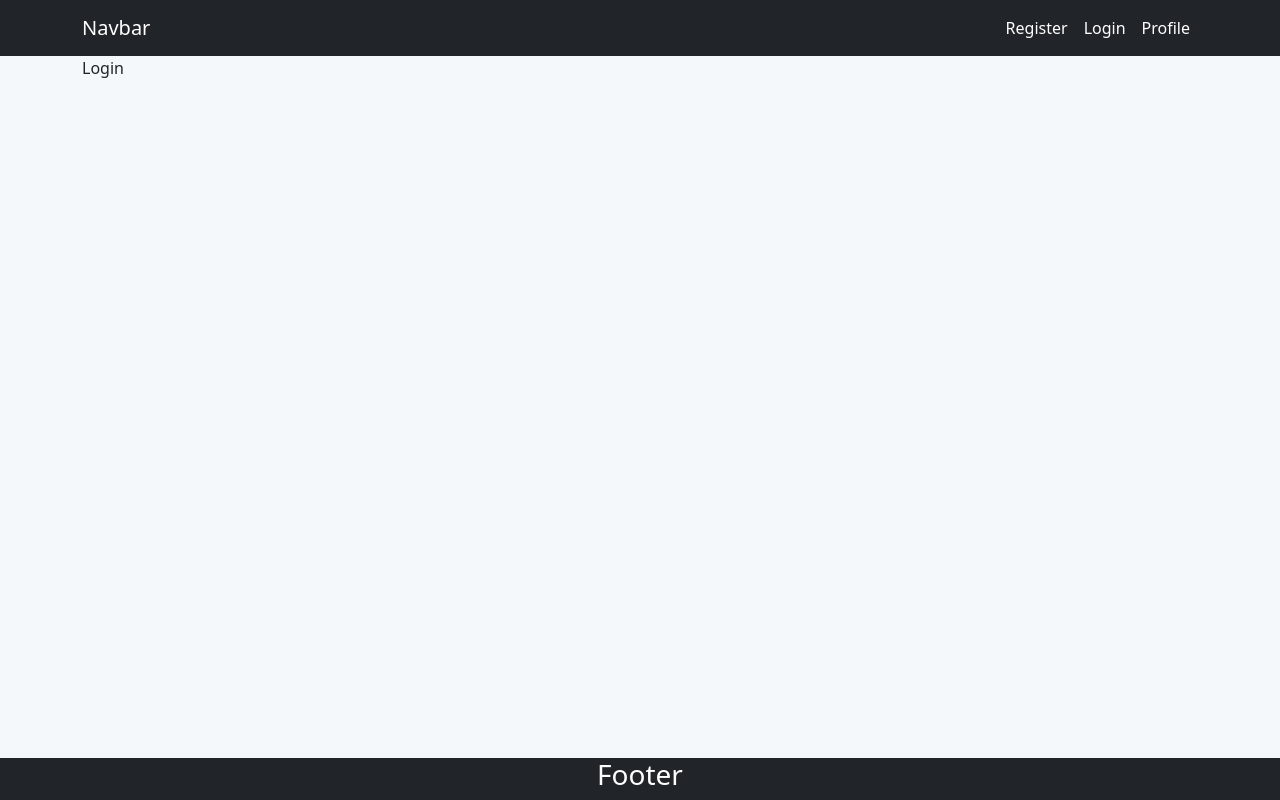
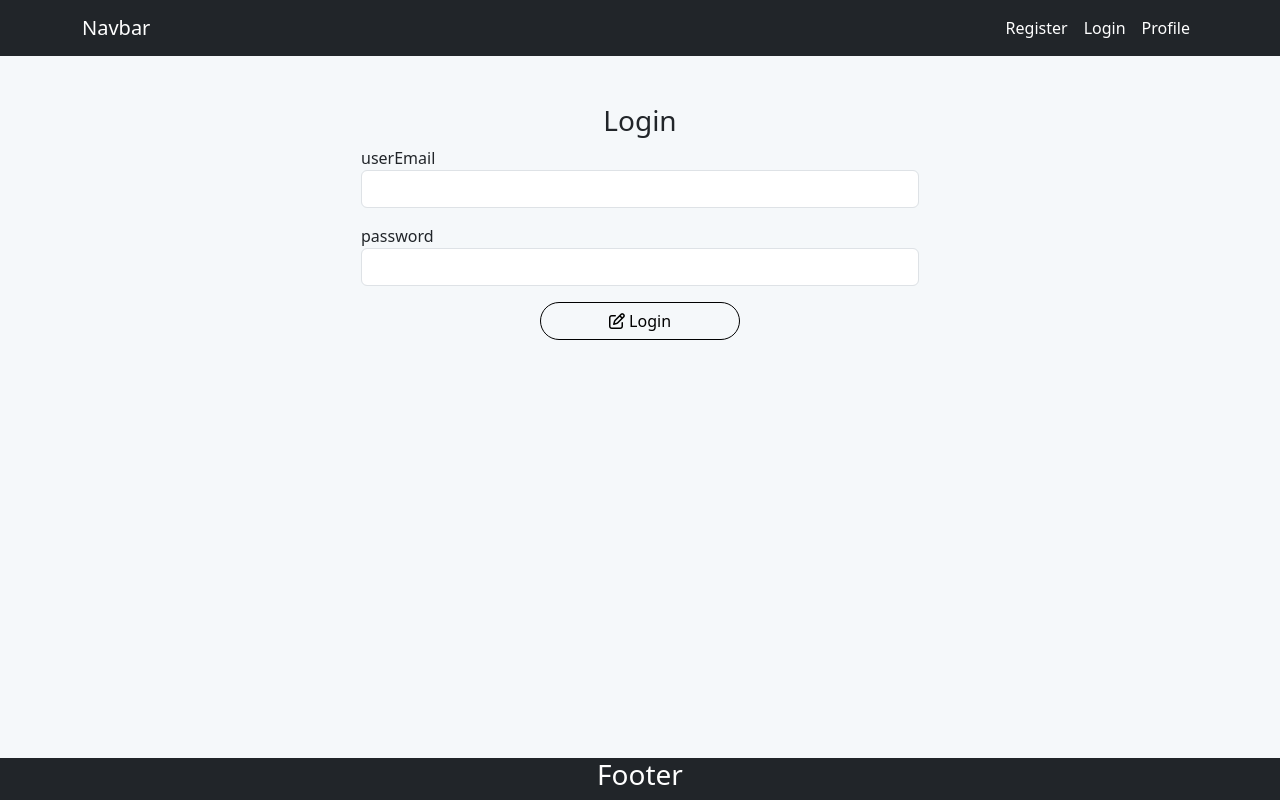
Before and after one commit to Ehabmoh23/sara7a-app, a React (Create React App) app: page /login in a window 1280 px wide. Built offline with nearby package versions, Linux system fonts and the light colour scheme.

Commit message:
login completed

```diff
--- a/package.json
+++ b/package.json
@@ -14,7 +14,8 @@
     "react-dom": "^18.2.0",
     "react-router-dom": "^6.16.0",
     "react-scripts": "5.0.1",
-    "web-vitals": "^2.1.4"
+    "web-vitals": "^2.1.4",
+    "yup": "^1.3.2"
   },
   "scripts": {
     "start": "react-scripts start",
--- a/src/components/Login/Login.jsx
+++ b/src/components/Login/Login.jsx
@@ -1,9 +1,86 @@
-import React from 'react';
-import styles from './Login.module.css'
+import React, { useState } from "react";
+import styles from './Login.module.css';
+import { useNavigate } from "react-router-dom";
+import { useFormik } from "formik";
+import * as Yup from "yup";
+import axios from 'axios';
 export default function Login()  {
-    return (
-        <div>
-            Login
+    let navigate = useNavigate();
+    const[isLoading,setIsLoading] = useState(false);
+    const[apiError,setApiError] = useState("");
+
+    function login(values){
+        setIsLoading(true);
+     axios.post(`https://sara7aiti.onrender.com/api/v1/user/signin`, values).then((data)=>{
+        if(data.data.message == "welcome"){
+            setIsLoading(false);
+            navigate("/profile")
+        }
+     }).catch((err)=>{
+        setApiError(err.response.data.error);
+        setIsLoading(false);
+     })
+    }
+
+    const validationSchema = Yup.object({
+        email: Yup.string().email('Invalid email address').required('email is Required'),
+        password: Yup.string().matches(/^[A-Z][a-z0-9]{3,8}$/,"password should start with capital").required('password is Required'),
+      });
+
+
+      let formik = useFormik({
+        initialValues: {
+          email: "",
+          password: "",
+        },validationSchema,
+        onSubmit: (values) => {
+            login(values)
+        }
+      });
+      return (
+        <div className="w-50 mx-auto my-5">
+          <h3 className="text-center">Login</h3>
+            {apiError ? <div className="alert alert-danger">{apiError}</div>:""}
+          <form onSubmit={formik.handleSubmit}>
+            <div className="form-group mb-3">
+              <label htmlFor="email">userEmail</label>
+              <input
+                type="email"
+                id="email"
+                className="form-control"
+                name="email"
+                value={formik.values.email}
+                onChange={formik.handleChange}
+                onBlur={formik.handleBlur}
+
+              />
+                {formik.errors.email && formik.touched.email ? <div className="alert alert-danger">{formik.errors.email}</div> : ""}
+
+            </div>
+            <div className="form-group mb-3">
+              <label htmlFor="password">password</label>
+              <input
+                type="password"
+                id="password"
+                className="form-control"
+                name="password"
+                value={formik.values.password}
+                onChange={formik.handleChange}
+                onBlur={formik.handleBlur}
+
+              />
+                {formik.errors.password && formik.touched.password ? <div className="alert alert-danger">{formik.errors.password}</div> : ""}
+
+            </div>
+            <div>
+              <button
+                type="submit"
+                className="btn btn-default-outline d-block mx-auto"
+              >
+            {isLoading ? <i className="fa fa-spin fa-spinner" /> : <> <i className="far fa-edit" /> Login</>}
+              </button>
+            </div>
+          </form>
         </div>
-    );
+      );
 }
--- a/src/components/Register/Register.jsx
+++ b/src/components/Register/Register.jsx
@@ -1,7 +1,39 @@
-import React from "react";
+import React, { useState } from "react";
 import styles from "./Register.module.css";
 import { useFormik } from "formik";
+import * as Yup from "yup";
+import axios from 'axios';
+import { useNavigate } from "react-router-dom";
 export default function Register() {
+    let navigate = useNavigate();
+    const[isLoading,setIsLoading] = useState(false);
+    const[apiError,setApiError] = useState("");
+
+
+     function register(values){
+        setIsLoading(true);
+     axios.post(`https://sara7aiti.onrender.com/api/v1/user`, values).then((data)=>{
+        if(data.data.message == "Added"){
+            setIsLoading(false);
+            navigate("/login")
+        }
+     }).catch((err)=>{
+        setApiError(err.response.data.error);
+        setIsLoading(false);
+     })
+    }
+
+  const validationSchema = Yup.object({
+    name: Yup.string()
+      .max(15, "Must be 15 characters or less")
+      .min(3, "Must be 3 characters or more")
+      .required("name is Required"),
+    email: Yup.string().email('Invalid email address').required('email is Required'),
+    password: Yup.string().matches(/^[A-Z][a-z0-9]{3,8}$/,"password should start with capital").required('password is Required'),
+    rePassword: Yup.string().oneOf([Yup.ref("password")]).required('rePassword is Required'),
+    age: Yup.number().required("is requried").positive().integer(),
+  });
+
   let formik = useFormik({
     initialValues: {
       name: "",
@@ -9,19 +41,17 @@ export default function Register() {
       password: "",
       rePassword: "",
       age: 0,
-    },
-    onSubmit: (values) => {
-      console.log("hello",values);
-    },
+    },validationSchema,
+    onSubmit: (values) => {register(values)}
   });
 
   return (
     <div className="w-50 mx-auto my-5">
       <h3 className="text-center">Register</h3>
-
+        {apiError ? <div className="alert alert-danger">{apiError}</div>:""}
       <form onSubmit={formik.handleSubmit}>
         <div className="form-group mb-3">
-        <label htmlFor="name">userName</label>
+          <label htmlFor="name">userName</label>
           <input
             type="text"
             id="name"
@@ -29,10 +59,12 @@ export default function Register() {
             name="name"
             value={formik.values.name}
             onChange={formik.handleChange}
+            onBlur={formik.handleBlur}
           />
+            {formik.errors.name && formik.touched.name ? <div className="alert alert-danger">{formik.errors.name}</div> : ""}
         </div>
         <div className="form-group mb-3">
-        <label htmlFor="email">userEmail</label>
+          <label htmlFor="email">userEmail</label>
           <input
             type="email"
             id="email"
@@ -40,10 +72,14 @@ export default function Register() {
             name="email"
             value={formik.values.email}
             onChange={formik.handleChange}
+            onBlur={formik.handleBlur}
+
           />
+            {formik.errors.email && formik.touched.email ? <div className="alert alert-danger">{formik.errors.email}</div> : ""}
+
         </div>
         <div className="form-group mb-3">
-        <label htmlFor="password">password</label>
+          <label htmlFor="password">password</label>
           <input
             type="password"
             id="password"
@@ -51,7 +87,11 @@ export default function Register() {
             name="password"
             value={formik.values.password}
             onChange={formik.handleChange}
+            onBlur={formik.handleBlur}
+
           />
+            {formik.errors.password && formik.touched.password ? <div className="alert alert-danger">{formik.errors.password}</div> : ""}
+
         </div>
         <div className="form-group mb-3">
           <label htmlFor="rePassword">rePassword</label>
@@ -62,7 +102,10 @@ export default function Register() {
             name="rePassword"
             value={formik.values.rePassword}
             onChange={formik.handleChange}
+            onBlur={formik.handleBlur}
+
           />
+            {formik.errors.rePassword && formik.touched.rePassword ? <div className="alert alert-danger">{formik.errors.rePassword}</div> : ""}
         </div>
         <div className="form-group mb-3">
           <label htmlFor="age">age</label>
@@ -73,13 +116,19 @@ export default function Register() {
             name="age"
             value={formik.values.age}
             onChange={formik.handleChange}
+            onBlur={formik.handleBlur}
+
           />
+            {formik.errors.age && formik.touched.age ? <div className="alert alert-danger">{formik.errors.age}</div> : ""}
         </div>
         <div>
-          <button type="submit" className="btn btn-default-outline d-block mx-auto">
-              <i className="far fa-edit" /> Register
-            </button>
-          </div>
+          <button
+            type="submit"
+            className="btn btn-default-outline d-block mx-auto"
+          >
+        {isLoading ? <i className="fa fa-spin fa-spinner" /> : <> <i className="far fa-edit" /> Register</>}
+          </button>
+        </div>
       </form>
     </div>
   );
```
Also changed, not shown: src/Context/counter.js (added, +11 -0 lines), 1 other file (tests, documents, lock files or other folders).
